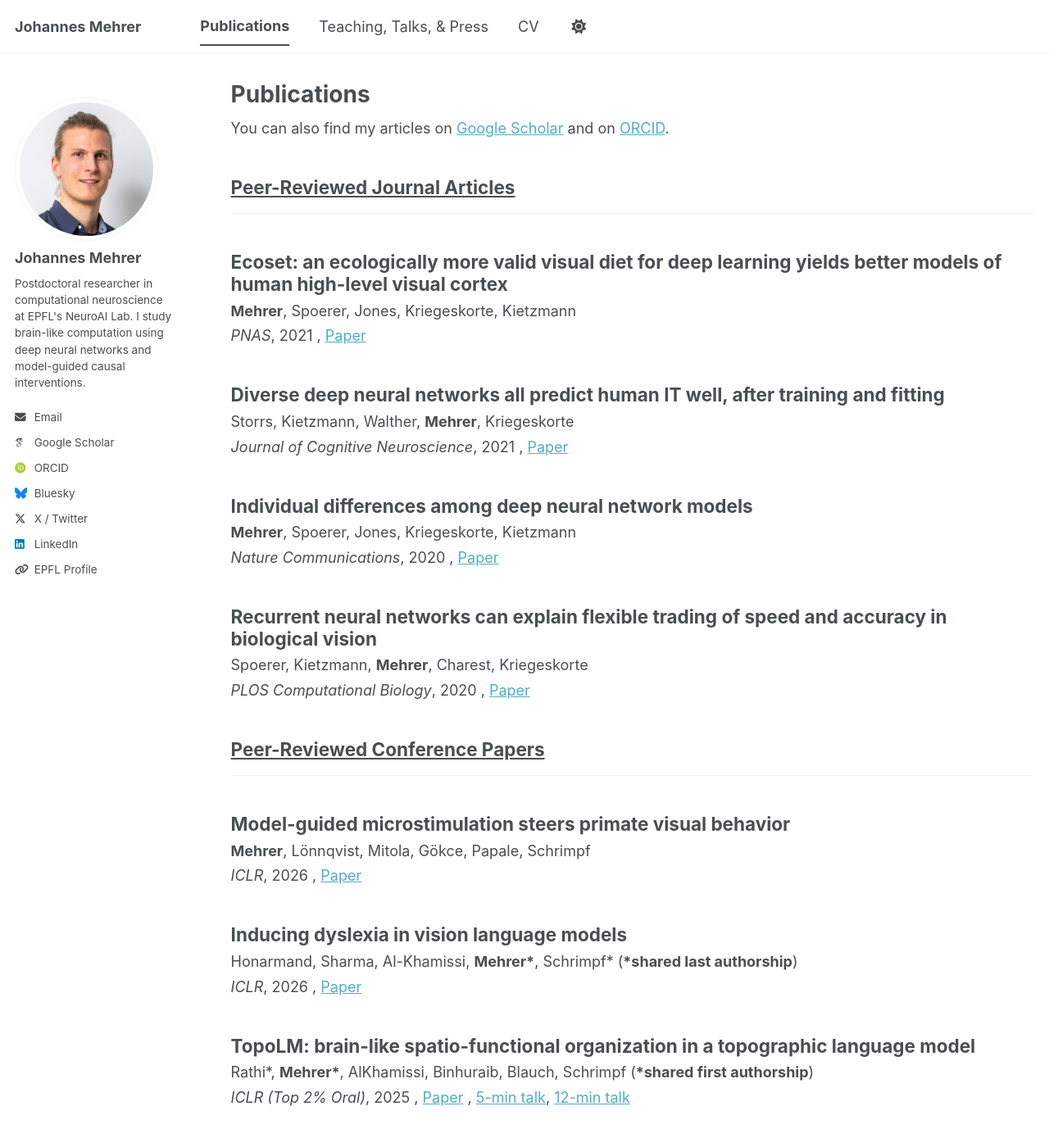
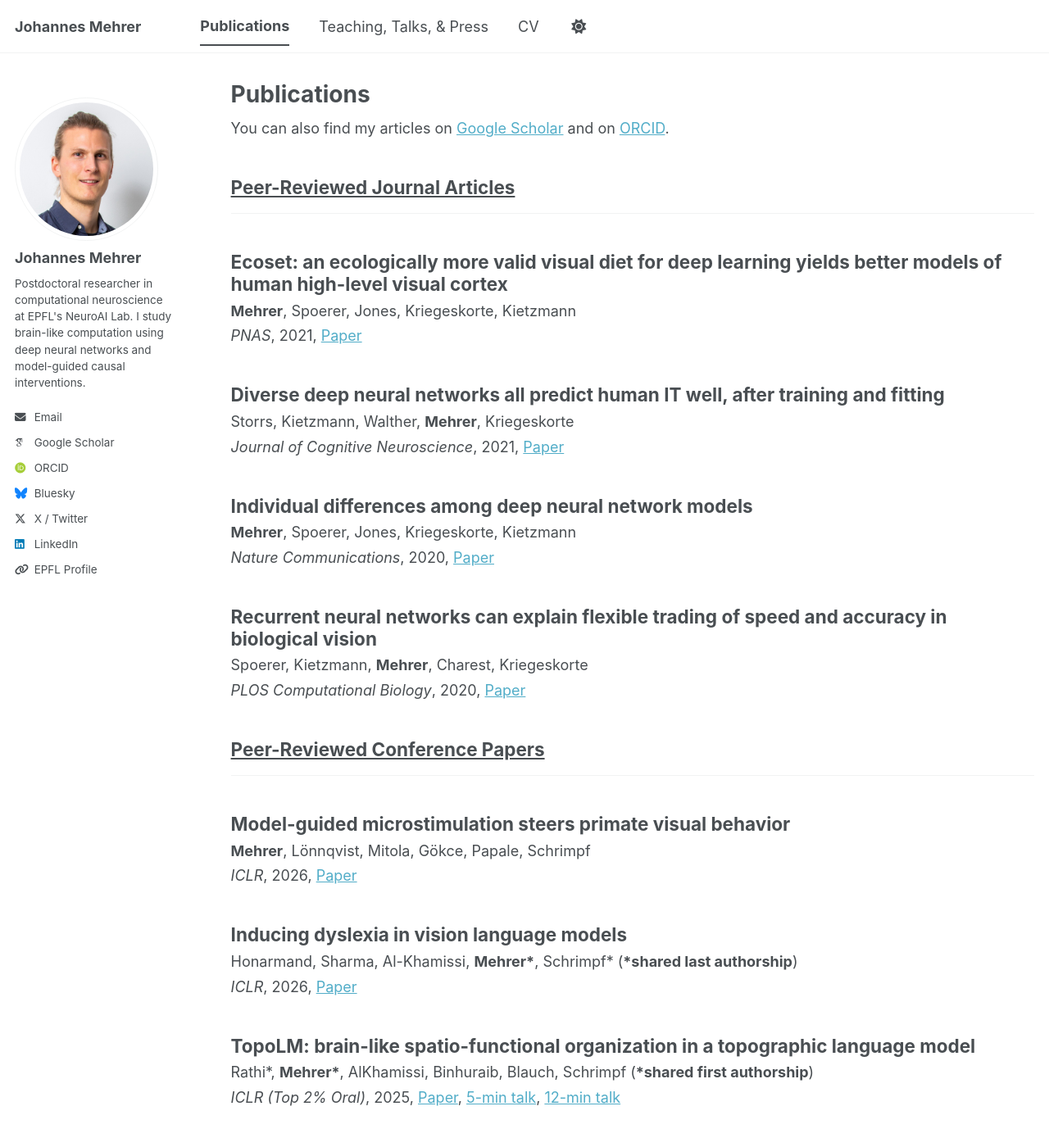
Before and after one commit to hanme/personal_website, a Jekyll site: the page built from _pages/publications.html, in a window 1280 px wide and 1400 px high. Shown: the top 1389 px of the window at 82% size. Built offline with Jekyll 4.4.1, drawn with Linux system fonts in a browser that asks for light colours; some web fonts are replaced; a script bundle is joined from its source files by our own code; library files that are not in the unit come from our copies.

Commit message:
Strip whitespace around Liquid tags

```diff
--- a/_includes/archive-single-nolink.html
+++ b/_includes/archive-single-nolink.html
@@ -14,9 +14,9 @@
     {% if post.authors %}<p style="margin:0;">{{ post.authors }}</p>{% endif %}
 
     <p style="margin-top:0.2em;">
-      {% if post.venue %}<i>{{ post.venue }}</i>, {{ post.date | date: "%Y" }}{% endif %}
-      {% if post.paperurl %}, <a href="{{ post.paperurl }}">Paper</a>{% endif %}
-      {% if post.extralinks %}{{ post.extralinks }}{% endif %}
+      {%- if post.venue %}<i>{{ post.venue }}</i>, {{ post.date | date: "%Y" }}{%- endif -%}
+      {%- if post.paperurl %}, <a href="{{ post.paperurl }}">Paper</a>{%- endif -%}
+      {%- if post.extralinks %}{{ post.extralinks }}{%- endif %}
     </p>
 
   </article>
```
